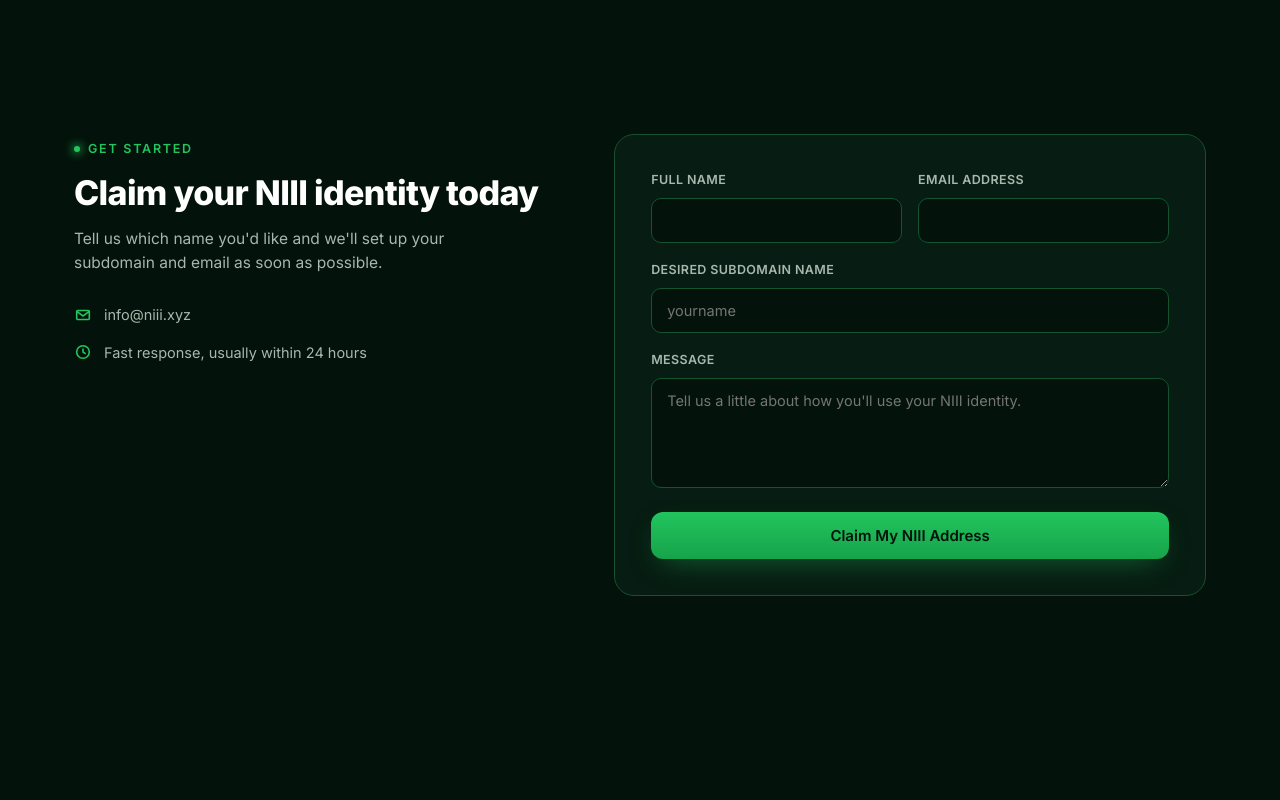
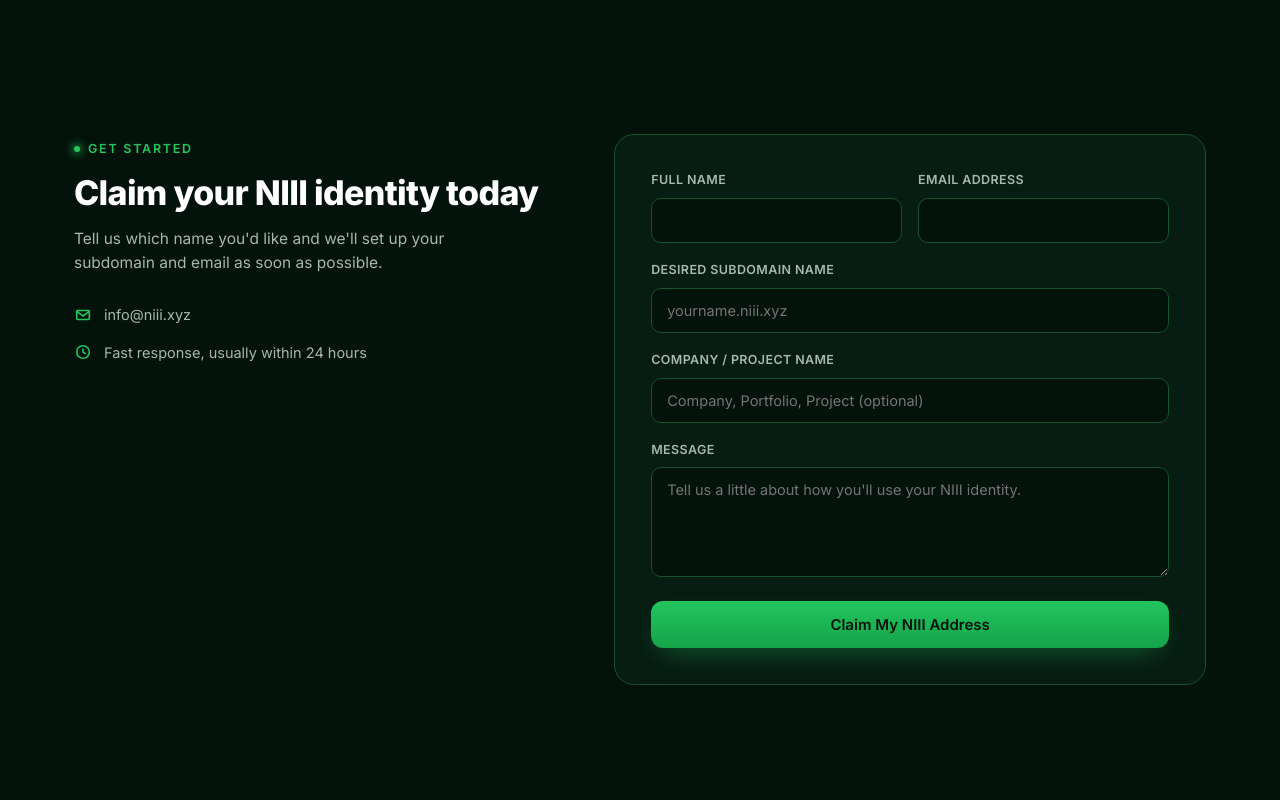
Before and after one commit to Obaid110/claim.niii.xyz, a plain HTML site: page index.html in a window 1280 px wide. Shown: the part 2740-3540 px from the top of the page. Drawn offline with Linux system fonts and the light colour scheme.

Commit message:
Update index.html

```diff
--- a/index.html
+++ b/index.html
@@ -983,13 +983,15 @@
       </ul>
     </div>
 
-    <form class="glass reveal" id="claimForm" novalidate>
+    <form class="glass reveal" id="claimForm" data-mailtree="true" novalidate>
+
   <div class="form-row">
     <div class="field" data-field="name">
       <label for="fullName">Full Name</label>
       <input type="text" id="fullName" name="name" autocomplete="name" required>
       <span class="err">Please enter your full name.</span>
     </div>
+
     <div class="field" data-field="email">
       <label for="emailAddr">Email Address</label>
       <input type="email" id="emailAddr" name="email" autocomplete="email" required>
@@ -999,8 +1001,13 @@
 
   <div class="field" data-field="subdomain">
     <label for="subdomain">Desired Subdomain Name</label>
-        <input type="text" id="subdomain" name="subdomain" placeholder="yourname" required>
+    <input type="text" id="subdomain" name="subject" placeholder="yourname.niii.xyz" required>
     <span class="err">Please enter your desired subdomain.</span>
+  </div>
+
+  <div class="field" data-field="company">
+    <label for="company">Company / Project Name</label>
+    <input type="text" id="company" name="company" placeholder="Company, Portfolio, Project (optional)">
   </div>
 
   <div class="field" data-field="message">
@@ -1008,9 +1015,16 @@
     <textarea id="message" name="message" placeholder="Tell us a little about how you'll use your NIII identity."></textarea>
   </div>
 
-      <button type="submit" class="btn btn-primary btn-block" id="submitBtn">Claim My NIII Address</button>
+  <input type="hidden" name="phone" value="N/A">
+
+  <button type="submit" class="btn btn-primary btn-block" id="submitBtn">
+    Claim My NIII Address
+  </button>
+
   <p class="form-status" id="formStatus"></p>
+
 </form>
+
   </div>
 </section>
 
@@ -1109,6 +1123,7 @@
     </div>
   </div>
 </footer>
+<script src="https://mailtree.vercel.app/mailtree.js"></script>
 
 <script>
 (function(){
```
Lines whose indentation alone changed are shown as unchanged.
